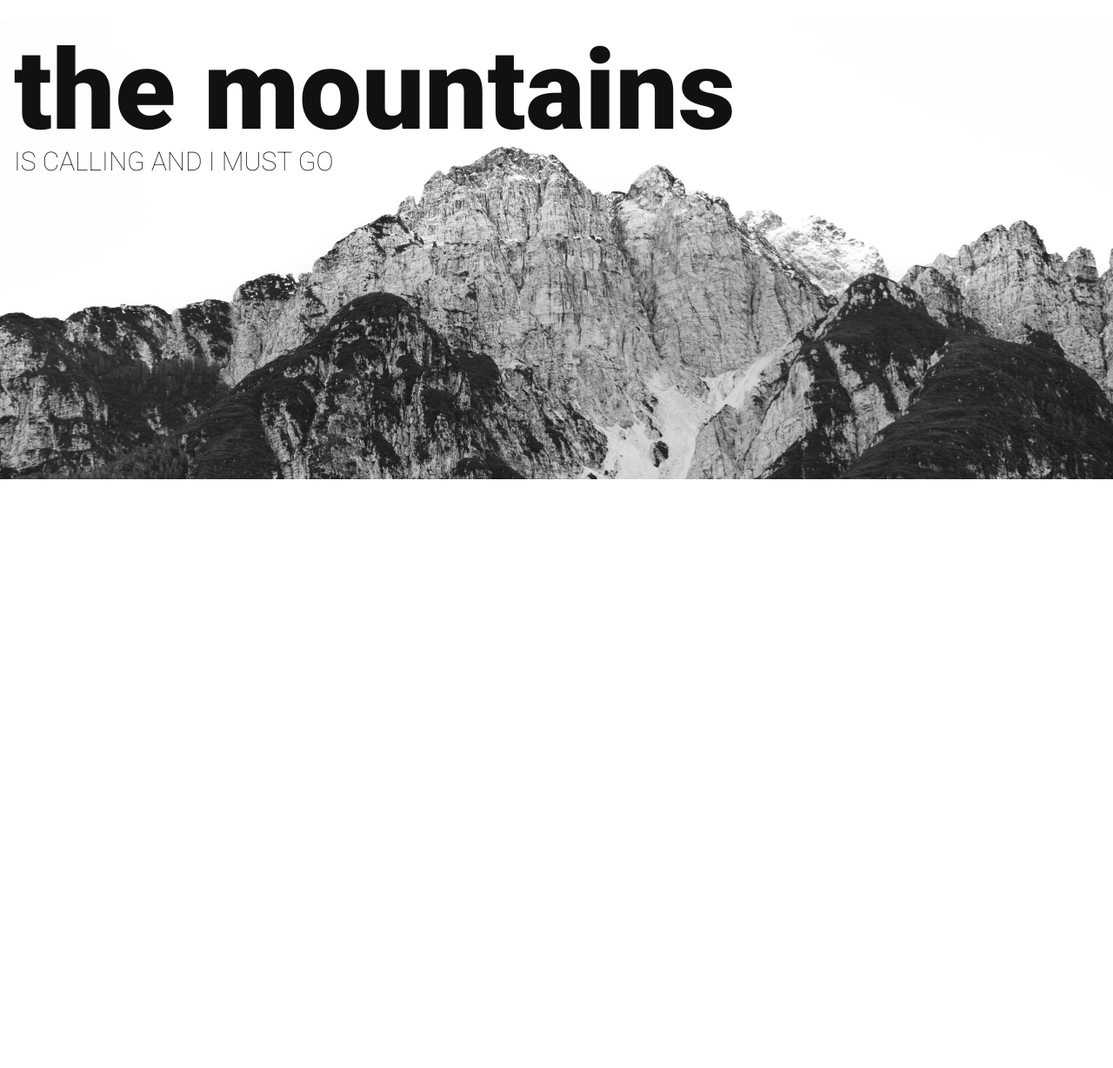
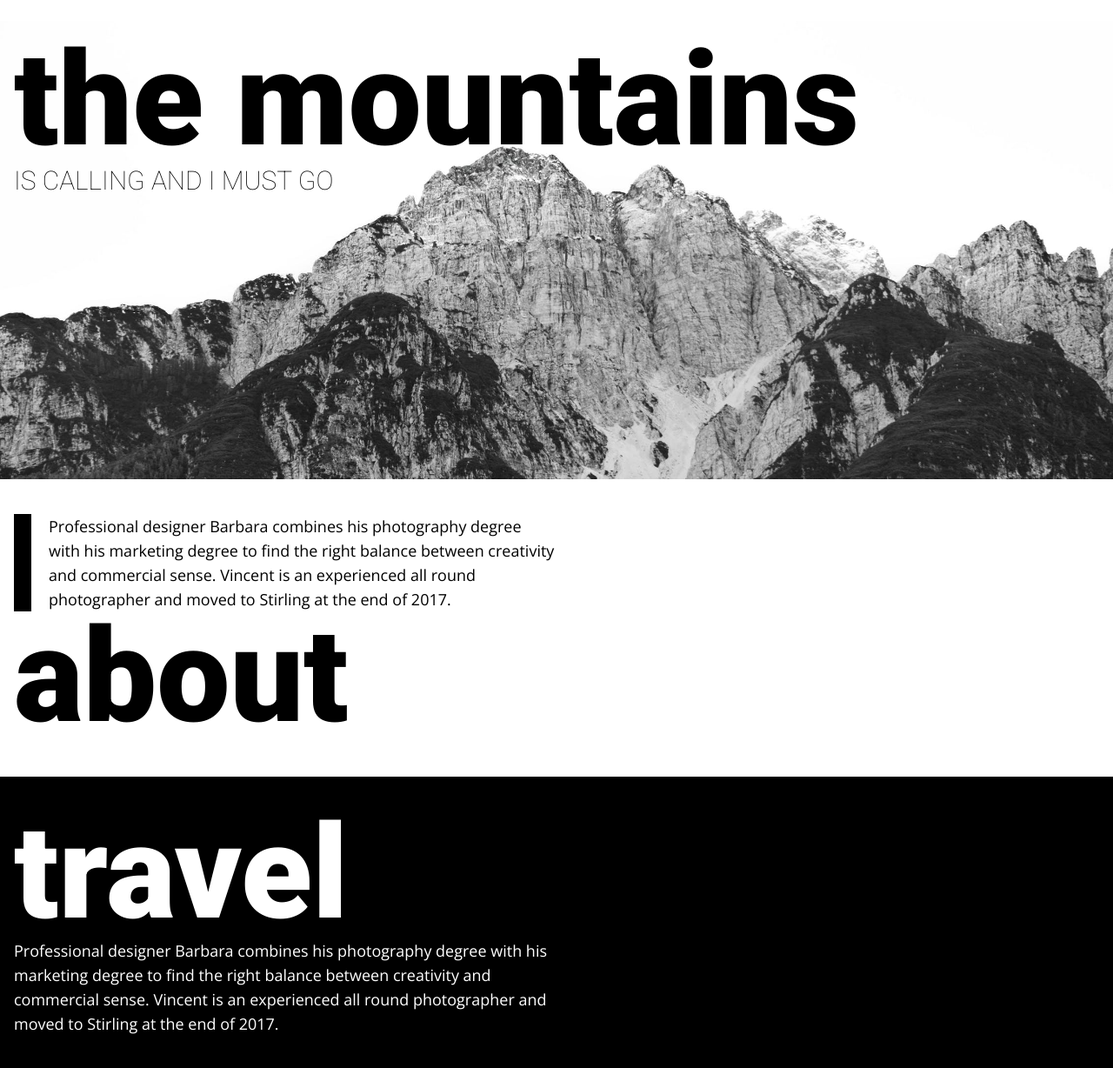
Before and after one commit to zapeture/PAGE_A_DAY_SERIES, a React (Vite) app in the folder apps/the_mountains/: page / in a window 1280 px wide. Shown: the top 1228 px of the page at 87% size. Before the commit the page ends 800 px from the top, so only its background shows below. Built offline with nearby package versions, Linux system fonts and the light colour scheme.

Commit message:
Add tailwind-merge dependency and update components***

```diff
--- a/apps/the_mountains/package.json
+++ b/apps/the_mountains/package.json
@@ -13,7 +13,8 @@
   },
   "dependencies": {
     "react": "^18.2.0",
-    "react-dom": "^18.2.0"
+    "react-dom": "^18.2.0",
+    "tailwind-merge": "^2.2.2"
   },
   "devDependencies": {
     "@types/react": "^18.2.43",
--- a/apps/the_mountains/src/App.jsx
+++ b/apps/the_mountains/src/App.jsx
@@ -1,17 +1,18 @@
 import Header from "@components/Header"
-// import About from "@components/About"
+import About from "@components/About"
+import Travel from "@components/Travel"
 // import Showcase from "@components/Showcase"
 // import Places from "@components/Places"
-// import Travel from "@components/Travel"
 
 export default function App() {
   return (
     <main className="w-full mx-auto">
       <Header />
-      {/* <About />
-      <Showcase />
+       <About />
+       <Travel />
+      {/* <Showcase />
       <Places />
-      <Travel /> */}
+       */}
     </main>
   )
 }
--- a/apps/the_mountains/src/components/About.jsx
+++ b/apps/the_mountains/src/components/About.jsx
@@ -1,3 +1,16 @@
+import Heading1 from "./Heading1";
+
 export default function About() {
-  return <div>About</div>
+  return <section className="w-full">
+    <div className="core-container mt-6">
+      <div className="w-full flex">
+        <div className="basis-full mobile_up:basis-1/2">
+          <blockquote className="font-sans font-normal text-lg border-l-[20px] border-dark_mountain pl-5">
+            Professional designer Barbara combines his photography degree with his marketing degree to find the right balance between creativity and commercial sense. Vincent is an experienced all round photographer and moved to Stirling at the end of 2017.
+          </blockquote>
+          <Heading1 text="About" />
+        </div>
+      </div>
+    </div>
+  </section>
 }
--- a/apps/the_mountains/src/components/Header.jsx
+++ b/apps/the_mountains/src/components/Header.jsx
@@ -1,13 +1,12 @@
 import Heading1 from "@components/Heading1"
+import Heading2 from "@components/Heading2"
 
 export default function Header() {
   return (
     <header className="w-full bg-hero-background-image min-h-[527px] bg-center bg-no-repeat bg-cover text-dark_mountain">
       <div className="core-container mt-6">
         <Heading1 text="The Mountains" />
-        <h1 className="font-sans-serif font-thin uppercase text-sm tablet_up:text-xl tablet_up:text-left laptop_up:text-2xl desktop_up:text-3xl">
-          is calling and i must go
-        </h1>
+        <Heading2 text="is calling and i must go" />
       </div>
     </header>
   )
--- a/apps/the_mountains/src/components/Heading1.jsx
+++ b/apps/the_mountains/src/components/Heading1.jsx
@@ -1,13 +1,17 @@
 import PropTypes from "prop-types"
+import { twJoin } from 'tailwind-merge'
 
-export default function Heading1({ text }) {
+export default function Heading1({ text, variant = "dark" }) {
   return (
-    <h1 className="font-sans-serif font-black lowercase text-5xl tablet_up:text-6xl tablet_up:text-left laptop_up:text-8xl desktop_up:text-9xl">
+    <h1 className={twJoin('font-sans-serif font-black lowercase text-5xl tablet_up:text-6xl tablet_up:text-left laptop_up:text-8xl desktop_up:text-[150px]',
+      variant === "light" ? "text-[#fff]" : "text-dark_mountain"
+    )}>
       {text}
     </h1>
   )
 }
 
 Heading1.propTypes = {
-  text: PropTypes.string.isRequired
+  text: PropTypes.string.isRequired,
+  variant: PropTypes.string,
 }
--- /dev/null
+++ b/apps/the_mountains/src/components/Heading2.jsx
@@ -0,0 +1,21 @@
+import PropTypes from "prop-types"
+import { twJoin } from 'tailwind-merge'
+export default function Heading2({ text, variant = "dark" }) {
+  return (
+    <h2
+      className={
+        twJoin('font-sans-serif font-thin uppercase text-sm tablet_up:text-xl tablet_up:text-left laptop_up:text-2xl desktop_up:text-3xl',
+          variant === "light" ? "text-[#fff]" : "text-dark_mountain"
+        )
+      }
+
+    >
+      {text}
+    </h2>
+  )
+}
+
+Heading2.propTypes = {
+  text: PropTypes.string.isRequired,
+  variant: PropTypes.string,
+}
--- a/apps/the_mountains/src/components/Travel.jsx
+++ b/apps/the_mountains/src/components/Travel.jsx
@@ -1,3 +1,16 @@
+import Heading1 from "@components/Heading1";
+
 export default function Travel() {
-  return <div>Travel</div>
+  return <section className="w-full min-h-[1357px] bg-dark_mountain">
+    <div className="core-container mt-6">
+      <div className="w-full flex">
+        <div className="basis-full mobile_up:basis-1/2 mt-5">
+          <Heading1 text="Travel" variant="light"/>
+          <blockquote className="font-sans font-normal text-lg text-[#fff]">
+            Professional designer Barbara combines his photography degree with his marketing degree to find the right balance between creativity and commercial sense. Vincent is an experienced all round photographer and moved to Stirling at the end of 2017.
+          </blockquote>
+        </div>
+      </div>
+    </div>
+  </section>
 }
--- a/apps/the_mountains/tailwind.config.js
+++ b/apps/the_mountains/tailwind.config.js
@@ -33,7 +33,7 @@ export default {
       padding: "1rem"
     },
     colors: {
-      dark_mountain: "#111111"
+      dark_mountain: "#000"
     }
   },
   plugins: []
```
Also changed, not shown: 1 other file (tests, documents, lock files or other folders).
